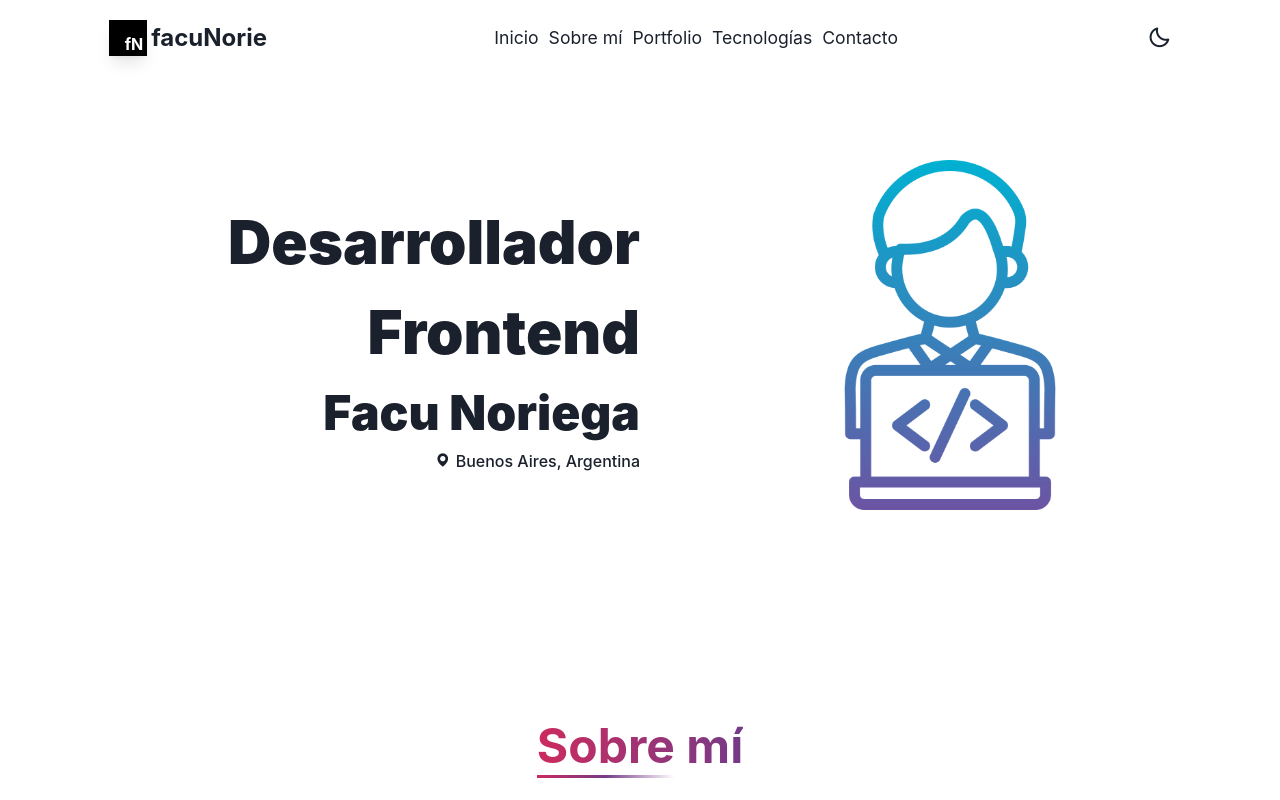
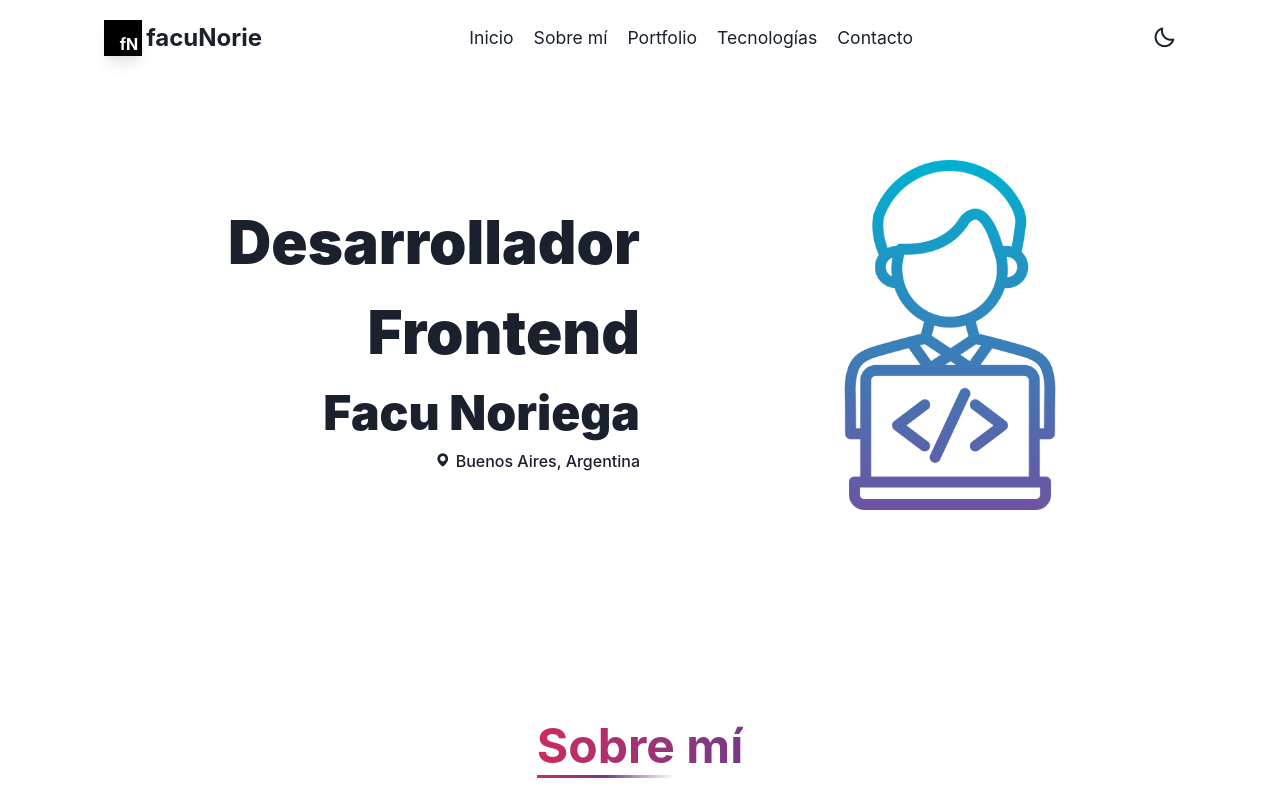
Before and after one commit to facuNorie/PortfolioV2, a React (Vite) app: page / in a window 1280 px wide. Shown: the top 800 px of the page. Built offline with nearby package versions, Linux system fonts and the light colour scheme; no server answers.

Commit message:
Adding margin in link

```diff
--- a/src/components/Navbar/links.jsx
+++ b/src/components/Navbar/links.jsx
@@ -1,20 +1,14 @@
-import React from 'react';
-import { Link } from '@chakra-ui/react';
+import React from 'react'
+import { Link } from '@chakra-ui/react'
 
 export default function Links({ drawer }) {
   return (
     <>
-      <Link
-        ml={!drawer && '10px'}
-        href='/#home'
-        py={drawer && 2}
-        my={drawer && 4}
-        fontSize='1.1rem'
-      >
+      <Link href='/#home' py={drawer && 2} my={drawer && 4} fontSize='1.1rem'>
         Inicio
       </Link>
       <Link
-        ml={!drawer && '10px'}
+        ml={!drawer && '20px'}
         href='/#about'
         py={drawer && 2}
         my={drawer && 4}
@@ -23,7 +17,7 @@ export default function Links({ drawer }) {
         Sobre mí
       </Link>
       <Link
-        ml={!drawer && '10px'}
+        ml={!drawer && '20px'}
         href='/#projects'
         py={drawer && 2}
         my={drawer && 4}
@@ -32,7 +26,7 @@ export default function Links({ drawer }) {
         Portfolio
       </Link>
       <Link
-        ml={!drawer && '10px'}
+        ml={!drawer && '20px'}
         href='/#skills'
         py={drawer && 2}
         my={drawer && 4}
@@ -41,7 +35,7 @@ export default function Links({ drawer }) {
         Tecnologías
       </Link>
       <Link
-        ml={!drawer && '10px'}
+        ml={!drawer && '20px'}
         href='/#contact'
         py={drawer && 2}
         my={drawer && 4}
@@ -50,5 +44,5 @@ export default function Links({ drawer }) {
         Contacto
       </Link>
     </>
-  );
+  )
 }
```
